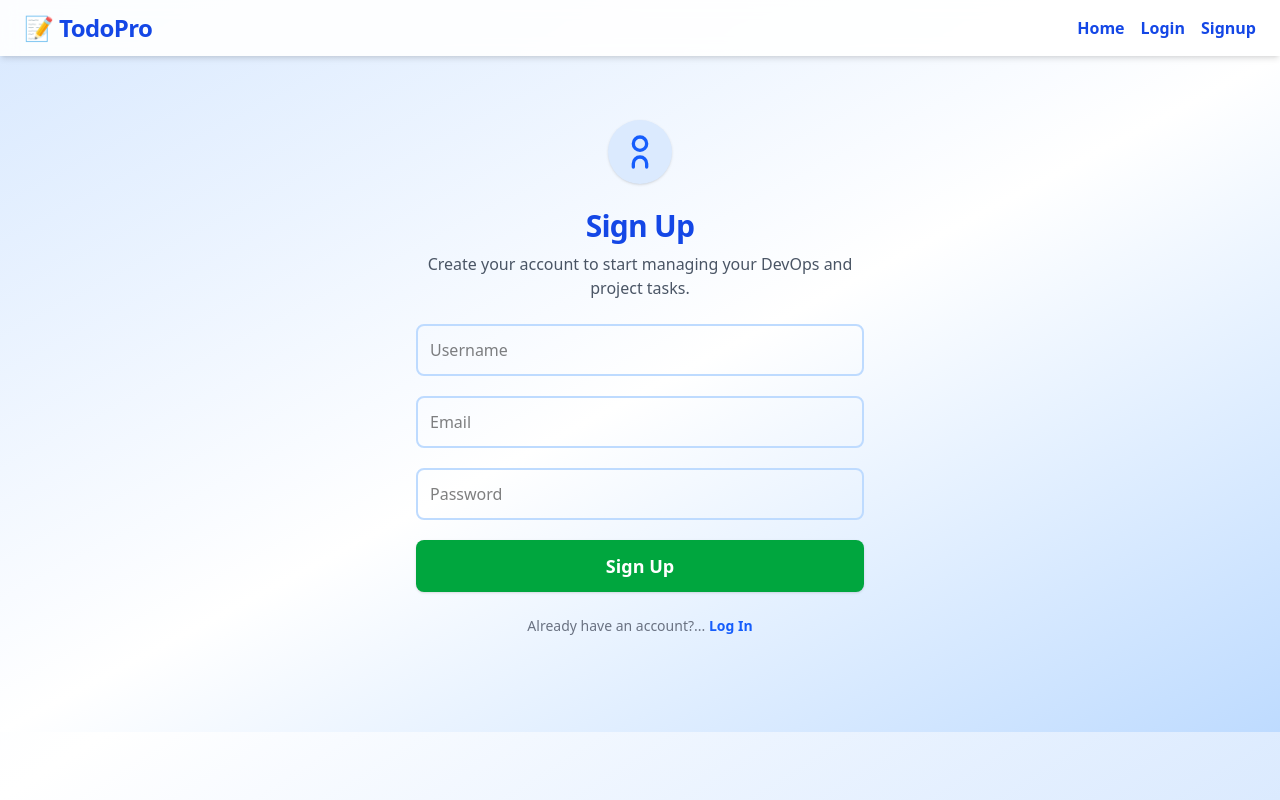
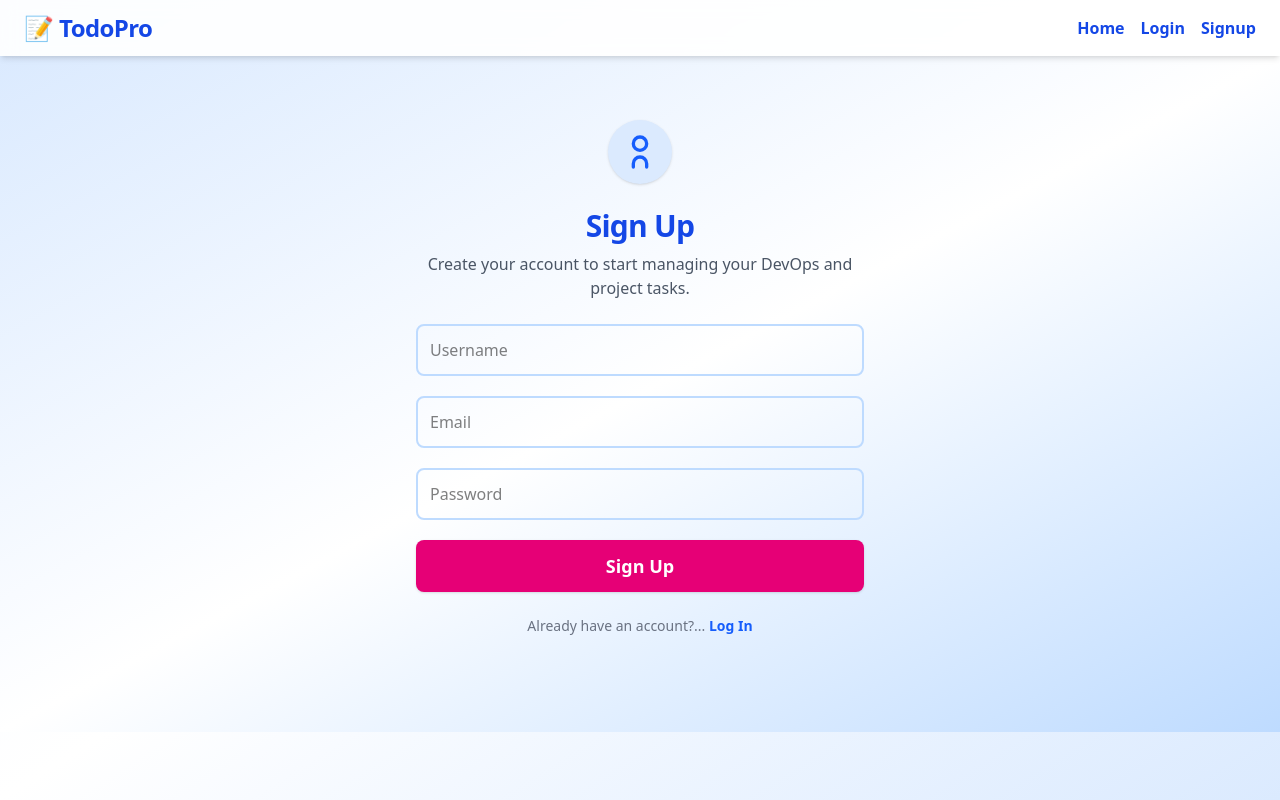
Before and after one commit to Abhijeet4147/todo-frontend, a React (Vite) app: page /signup in a window 1280 px wide. Built offline with nearby package versions, Linux system fonts and the light colour scheme.

Commit message:
Change button background color from green to pink in Signup component

```diff
--- a/src/pages/Signup.jsx
+++ b/src/pages/Signup.jsx
@@ -76,7 +76,7 @@ const Signup = () => {
           />
           <button
             type="submit"
-            className="w-full bg-green-600 text-white py-3 rounded-lg font-bold shadow hover:bg-blue-700 transition text-lg"
+            className="w-full bg-pink-600 text-white py-3 rounded-lg font-bold shadow hover:bg-blue-700 transition text-lg"
             disabled={loading}
           >
             {loading ? 'Signing up...' : 'Sign Up'}
```
